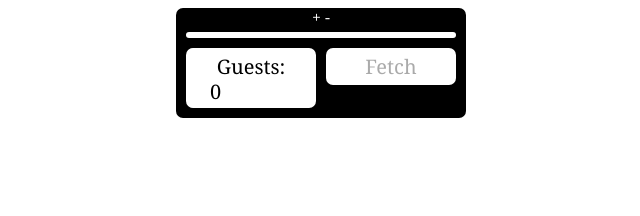
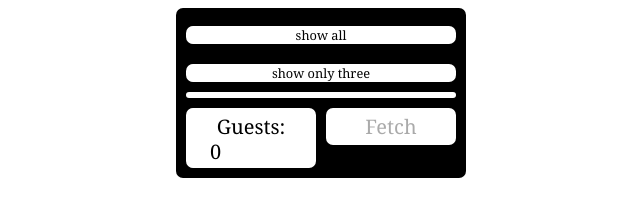
Before and after one commit to gocept/gocept.lfod, a plain HTML site: page src/gocept/lfod/static/index.html in a window 1280 px wide. Shown: the whole page, without its empty margins (319-959 px from the left). Drawn offline with Linux system fonts and the light colour scheme; no server answers.

Commit message:
Make the show and hide buttons more visible and clickable.

```diff
--- a/src/gocept/lfod/static/index.html
+++ b/src/gocept/lfod/static/index.html
@@ -19,8 +19,8 @@
                 </div>
             </div>
             <div id="more">
-              <a href="" class="more">+</a>
-              <a href="" class="less">-</a>
+              <a href="" class="more">show all</a>
+              <a href="" class="less">show only three</a>
             </div>
             <div id="lfodder">
                 <div class="lfodder template" data-template-id="lfodder">
--- a/src/gocept/lfod/static/lfod-styles.css
+++ b/src/gocept/lfod/static/lfod-styles.css
@@ -116,8 +116,14 @@ input {
 }
 
 #more a {
+    border-radius: 7px;
     text-decoration:none;
-    color: white;
+    background-color: #FFFFFF;
+    color: #000000;
+    display: block;
+    margin-top: 20px;
+    margin-bottom: 10px;
+    font-size: 0.8em;
 }
 
 #button a:hover {
```
